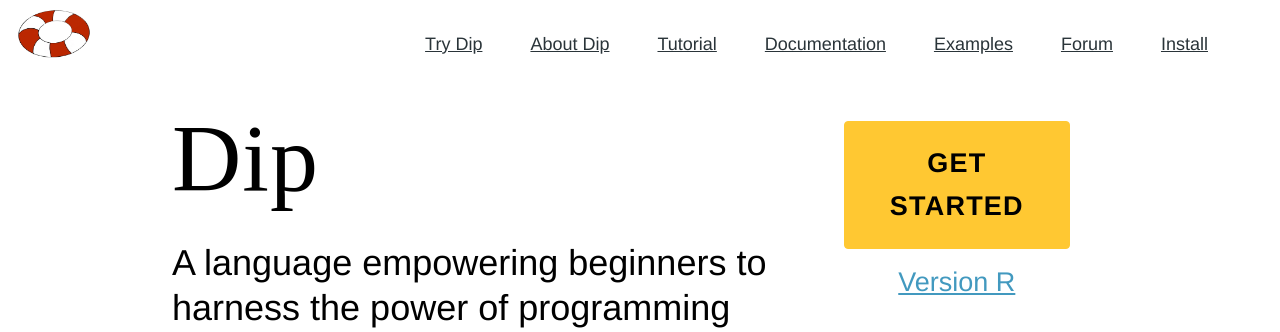
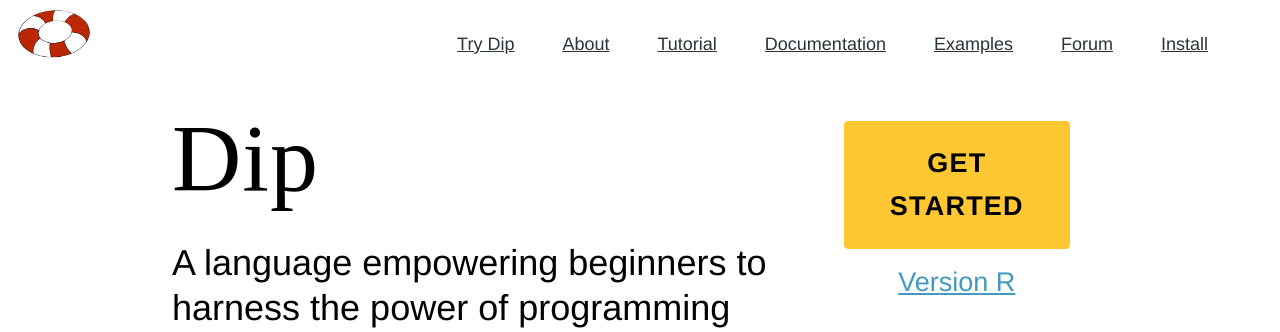
Before and after one commit to Diplang/DipSite, a Flask app: page / in a window 1280 px wide. Shown: the top 332 px of the page. Run offline with Flask 2, Linux system fonts and the light colour scheme; some libraries are stand-ins or nearby versions; some web fonts are replaced.

Commit message:
small change

```diff
--- a/templates/index.html
+++ b/templates/index.html
@@ -50,7 +50,7 @@
 
   <ul class="nav list w-100 w-auto-l flex flex-none flex-row flex-wrap justify-center justify-end-l items-center pv2 ph0 ph4-ns">
     <li class="tc pv2 ph2 ph4-ns flex-20-s"><a href="/try">Try Dip</a></li>
-    <li class="tc pv2 ph2 ph4-ns flex-20-s"><a href="/about">About Dip</a></li>
+    <li class="tc pv2 ph2 ph4-ns flex-20-s"><a href="/about">About</a></li>
     <li class="tc pv2 ph2 ph4-ns flex-20-s"><a href="/tutorial">Tutorial</a></li>
     <li class="tc pv2 ph2 ph4-ns flex-20-s"><a href="/docs">Documentation</a></li>
     <li class="tc pv2 ph2 ph4-ns flex-20-s"><a href="/examples">Examples</a></li>
```
